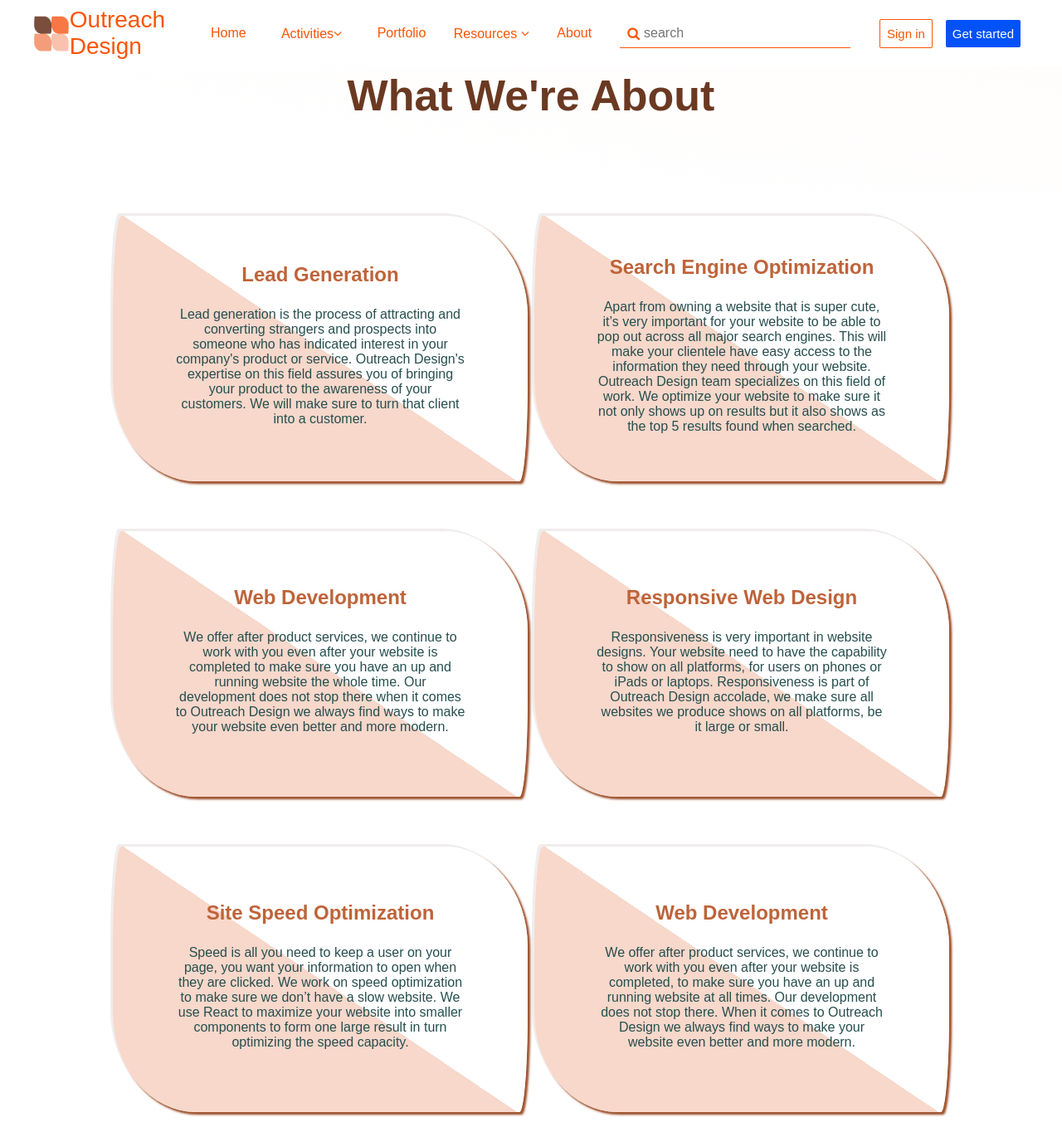
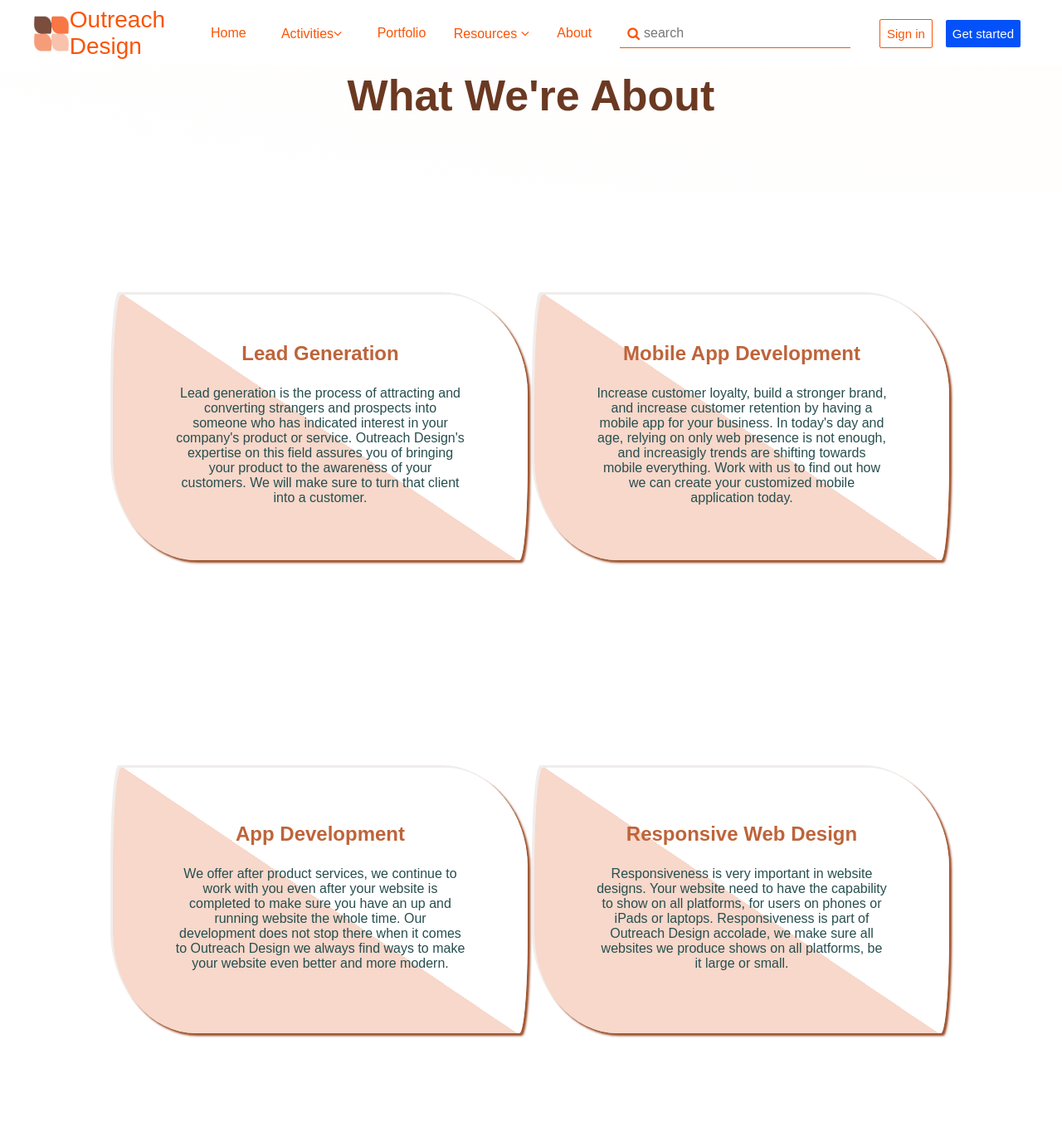
Before and after one commit to nighthawkEnterprise/OutreachDesignWebsite, a React (Create React App) app: page /AboutUs in a window 1280 px wide. Shown: the whole page at 83% size. Built offline with nearby package versions, Linux system fonts and the light colour scheme; a web font is replaced by a local one.

Commit message:
Edit Copy

```diff
--- a/src/components/AboutUsPage/AboutUs.jsx
+++ b/src/components/AboutUsPage/AboutUs.jsx
@@ -26,22 +26,19 @@ export class AboutUsPage extends Component {
             <a href="" className="card">
               <p>
                 {/* <i className="fab fa-satellite-dh"></i> */}
-                <h2> Search Engine Optimization</h2>
-                Apart from owning a website that is super cute, it’s very
-                important for your website to be able to pop out across all
-                major search engines. This will make your clientele have easy
-                access to the information they need through your website.
-                Outreach Design team specializes on this field of work. We
-                optimize your website to make sure it not only shows up on
-                results but it also shows as the top 5 results found when
-                searched.
+                <h2> Mobile App Development</h2>
+                Increase customer loyalty, build a stronger brand,
+                and increase customer retention by having a mobile app for your business.
+                In today's day and age, relying on only web presence is not enough, and increasigly
+                trends are shifting towards mobile everything. Work with us to find out how we can create
+                your customized mobile application today.
               </p>
             </a>
 
             <a href="" className="card">
               <p>
                 {/* <i className="fas fa-satellite-dis"></i> */}
-                <h2>Web Development</h2>
+                <h2>App Development</h2>
                 We offer after product services, we continue to work with you
                 even after your website is completed to make sure you have an up
                 and running website the whole time. Our development does not
@@ -61,29 +58,6 @@ export class AboutUsPage extends Component {
                 produce shows on all platforms, be it large or small.
               </p>
             </a>
-
-            <a href="" className="card">
-              <p>
-                {/* <i className="fa fa-hert"></i> */}
-                <h2>Site Speed Optimization</h2>
-                Speed is all you need to keep a user on your page, you want your
-                information to open when they are clicked. We work on speed
-                optimization to make sure we don’t have a slow website. We use
-                React to maximize your website into smaller components to form
-                one large result in turn optimizing the speed capacity.
-              </p>
-            </a>
-            <a href="" className="card">
-              <p>
-                {/* <i className="fa fa-uer"></i> */}
-                <h2>Web Development</h2>
-                We offer after product services, we continue to work with you
-                even after your website is completed, to make sure you have an
-                up and running website at all times. Our development does not
-                stop there. When it comes to Outreach Design we always find ways
-                to make your website even better and more modern.
-              </p>
-            </a>
           </div>
         </div>
       </div>
--- a/src/components/HomePage/Home.jsx
+++ b/src/components/HomePage/Home.jsx
@@ -11,17 +11,12 @@ class Home extends Component {
         {" "}
         <div className="frontPage">
           <div className="frontPageTitle">
-            <h1>Where Work Happens</h1>
+            <h1>High Quality Work </h1>
             <p>
-              Any successful company big or small has to have a way their
-              customers can reach them easily from around the world. One of the
-              best ways is through a website. Outreach Design is here to help
-              you fill that gap in your company by creating a solid dynamic or
-              static website that is responsive on all platform and help your
-              customer reach you easily. Outreach Design has 5 years of
-              experience building applications and solving web problems, in turn
-              leaving many businesses happy. Let chat about your website ideas
-              and work together to achieve your goals. Get 30% whooper discount!
+              Powered by recent graduates of coding bootcamps, Outreach Design empowers both businesses
+              and graduates the opportunity to work together in a mutually beneficial way. High quality work
+              for the business without the high quality price while the graduates are guided to real world experience
+              by industry professionals.
             </p>
             <a href="#" className="getStarted">
               Get started
```
